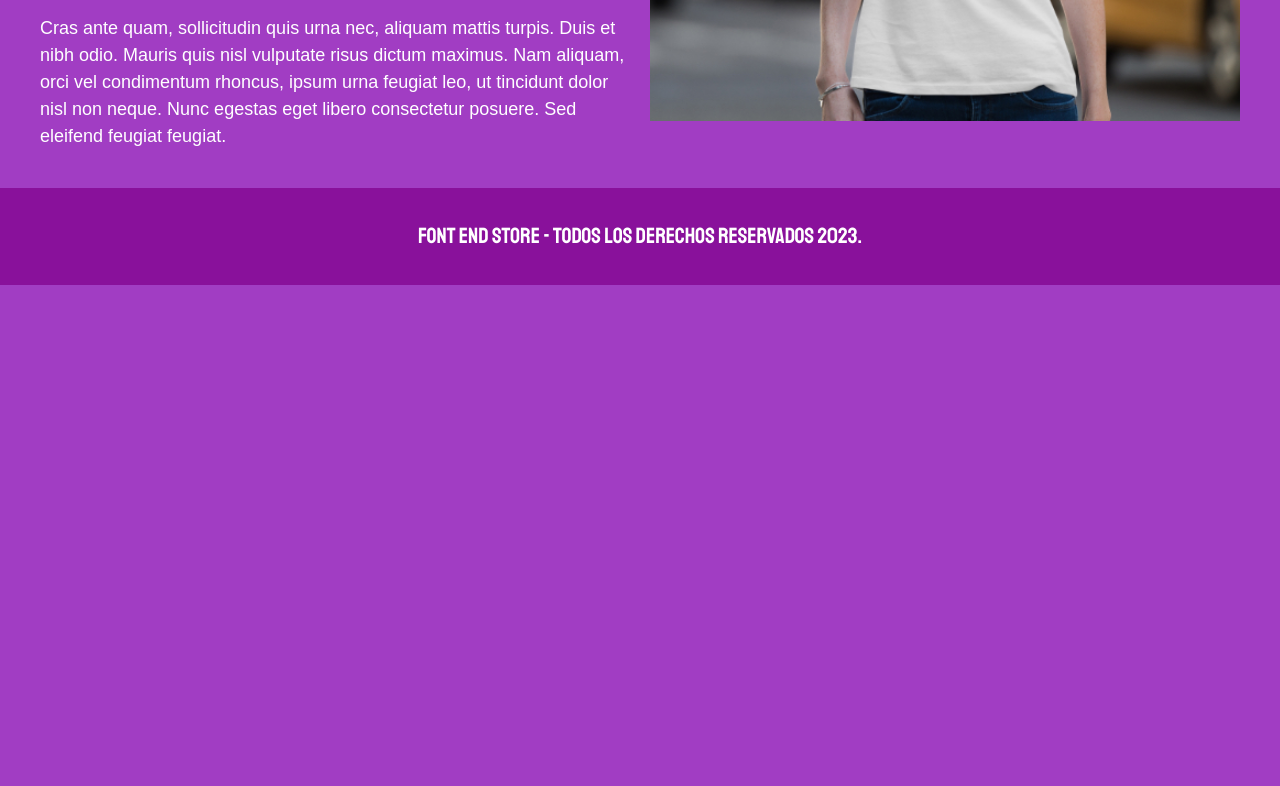
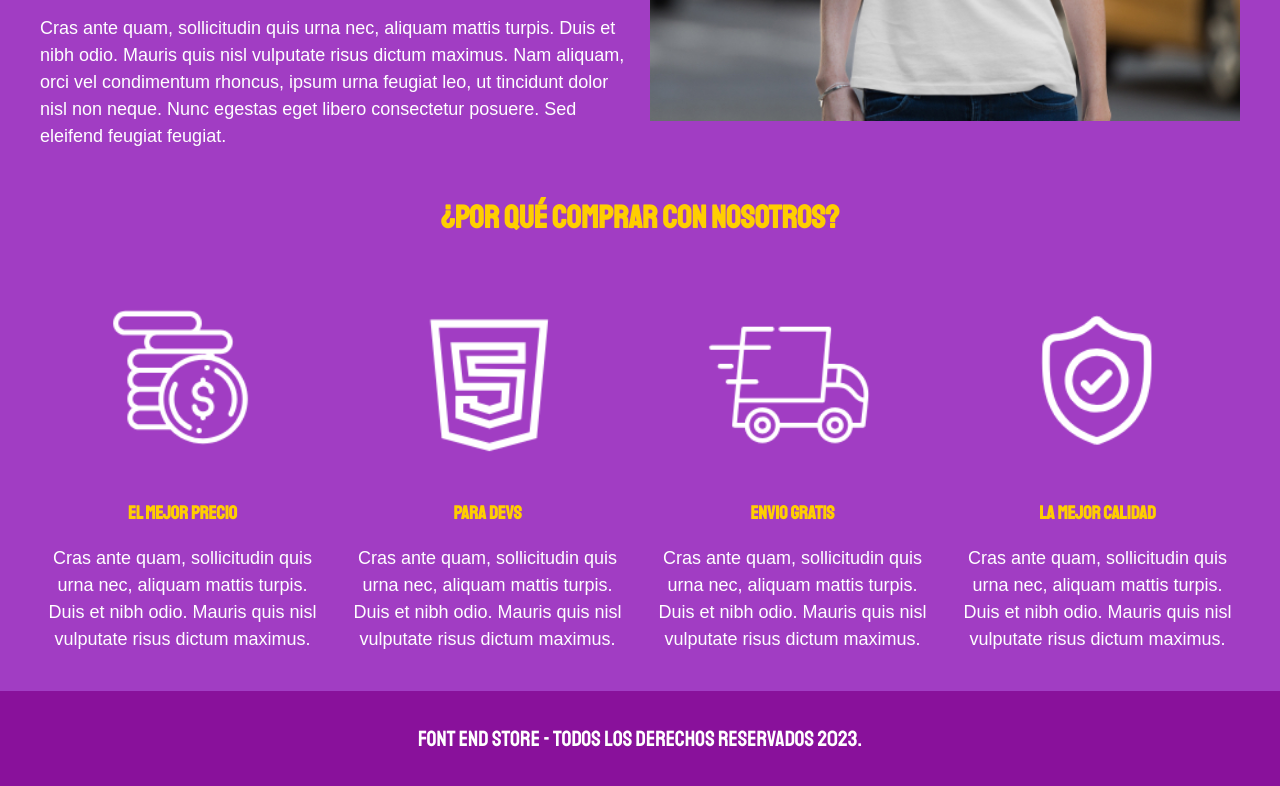
Before and after one commit to TherRuizSempere/FrontEndStore_Inicio, a plain HTML site: page nosotros.html in a window 1280 px wide. Shown: the part 634-1420 px from the top of the page. Before the commit the page ends 919 px from the top, so only its background shows below. Drawn offline with Linux system fonts and the light colour scheme.

Commit message:
Nuevos arreglos

```diff
--- a/css/style.css
+++ b/css/style.css
@@ -214,3 +214,36 @@ h3 {
         grid-column: 2 / 3;
     }
 }
+
+/**BLOQUES**/
+
+.bloques{
+    display: grid;
+    grid-template-columns: repeat(2, 1fr);
+    gap: 2rem;
+
+}
+@media (min-width: 768px ) {
+    .bloques{
+        grid-template-columns: repeat(4, 1fr);
+    }
+
+}
+
+.imagen__bloque{
+    width: 100%;
+}
+
+.bloque{
+    text-align: center;
+}
+
+.bloque__titulo{
+    margin: 0;
+    color: var(--secundario);
+
+}
+
+.comprar__titulo{
+    color: var(--secundario);
+}
--- a/nosotros.html
+++ b/nosotros.html
@@ -29,13 +29,66 @@
         <h1>Nosotros</h1>
         <div class="nosotros">
             <div class="nosotros__contenido">
-               <p>Duis faucibus facilisis metus, non hendrerit urna tempus ac. Sed sit amet nulla non metus lacinia consequat nec vel ex. Nunc at tellus congue velit condimentum euismod. Mauris tempus nunc tortor, id euismod orci fringilla id. Class aptent taciti sociosqu ad litora torquent per conubia nostra, per inceptos himenaeos. Quisque ultricies lorem volutpat risus imperdiet, volutpat molestie dui blandit. Vestibulum urna massa, luctus quis sem in, sodales mollis mi. Morbi pretium ligula quam, vitae ultrices diam pellentesque non. Nullam dapibus justo id nibh pretium finibus. Nam convallis dignissim purus, ac dapibus neque lacinia eu. In ultrices risus eget magna tristique, vitae tristique quam ullamcorper. </p>
+                <p>Duis faucibus facilisis metus, non hendrerit urna tempus ac. Sed sit amet nulla non metus lacinia
+                    consequat nec vel ex. Nunc at tellus congue velit condimentum euismod. Mauris tempus nunc tortor, id
+                    euismod orci fringilla id. Class aptent taciti sociosqu ad litora torquent per conubia nostra, per
+                    inceptos himenaeos. Quisque ultricies lorem volutpat risus imperdiet, volutpat molestie dui blandit.
+                    Vestibulum urna massa, luctus quis sem in, sodales mollis mi. Morbi pretium ligula quam, vitae
+                    ultrices diam pellentesque non. Nullam dapibus justo id nibh pretium finibus. Nam convallis
+                    dignissim purus, ac dapibus neque lacinia eu. In ultrices risus eget magna tristique, vitae
+                    tristique quam ullamcorper. </p>
 
-               <p>Cras ante quam, sollicitudin quis urna nec, aliquam mattis turpis. Duis et nibh odio. Mauris quis nisl vulputate risus dictum maximus. Nam aliquam, orci vel condimentum rhoncus, ipsum urna feugiat leo, ut tincidunt dolor nisl non neque. Nunc egestas eget libero consectetur posuere. Sed eleifend feugiat feugiat. </p>
+                <p>Cras ante quam, sollicitudin quis urna nec, aliquam mattis turpis. Duis et nibh odio. Mauris quis
+                    nisl vulputate risus dictum maximus. Nam aliquam, orci vel condimentum rhoncus, ipsum urna feugiat
+                    leo, ut tincidunt dolor nisl non neque. Nunc egestas eget libero consectetur posuere. Sed eleifend
+                    feugiat feugiat. </p>
             </div>
             <img src="images/nosotros.jpg" alt="imagen nosotros" class="nosotros__imagen">
         </div>
     </main>
+
+    <section class="contenedor comprar">
+        <h2 class="comprar__titulo">¿Por qué comprar con nosotros?</h2>
+        <div class="bloques">
+            <div  class="bloque">
+                <img class="imagen__bloque" src="images/icono_1.png" alt="por qué comprar">
+                <h3 class="bloque__titulo">El mejor precio</h3>
+                <p>Cras ante quam, sollicitudin quis urna nec, aliquam mattis turpis. Duis et nibh odio. Mauris quis
+                    nisl vulputate risus dictum maximus.
+                </p>
+
+            </div>
+            <!--.bloque-->
+            <div class="bloque">
+                <img  class="imagen__bloque" src="images/icono_2.png" alt="Para devs">
+                <h3 class="bloque__titulo">Para devs</h3>
+                <p>Cras ante quam, sollicitudin quis urna nec, aliquam mattis turpis. Duis et nibh odio. Mauris quis
+                    nisl vulputate risus dictum maximus.
+                </p>
+
+            </div>
+            <!--.bloque-->
+            <div class="bloque">
+                <img class="imagen__bloque" src="images/icono_3.png" alt="Envio gratis">
+                <h3 class="bloque__titulo">Envio gratis</h3>
+                <p>Cras ante quam, sollicitudin quis urna nec, aliquam mattis turpis. Duis et nibh odio. Mauris quis
+                    nisl vulputate risus dictum maximus.
+                </p>
+
+            </div>
+            <!--.bloque-->
+            <div class="bloque">
+                <img class="imagen__bloque" src="images/icono_4.png" alt="La mejor calidad">
+                <h3 class="bloque__titulo">La mejor calidad</h3>
+                <p>Cras ante quam, sollicitudin quis urna nec, aliquam mattis turpis. Duis et nibh odio. Mauris quis
+                    nisl vulputate risus dictum maximus.
+                </p>
+
+            </div>
+            <!--.bloque-->
+        </div>
+        <!--.bloques-->
+    </section>
     <footer class="footer">
         <p class="footer__text"> Font End Store - Todos los derechos reservados 2023.
         </p>
```
